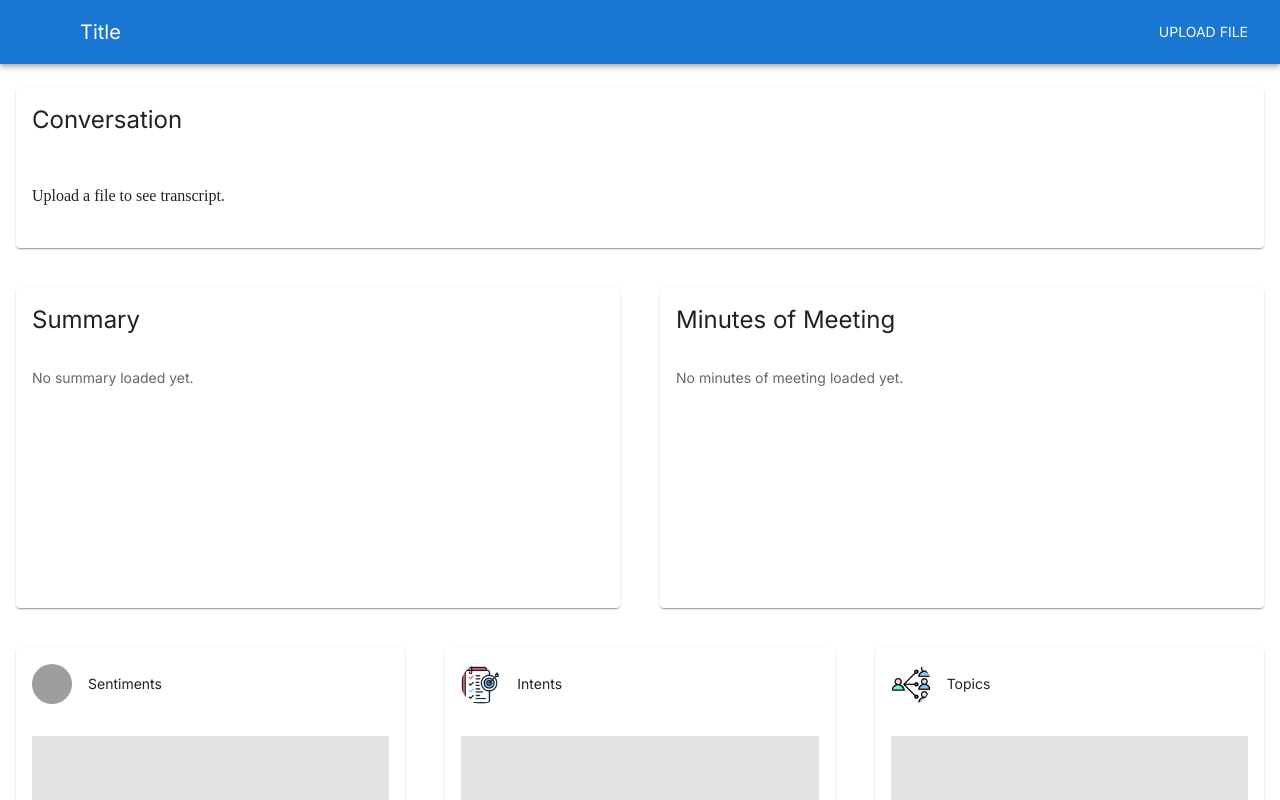
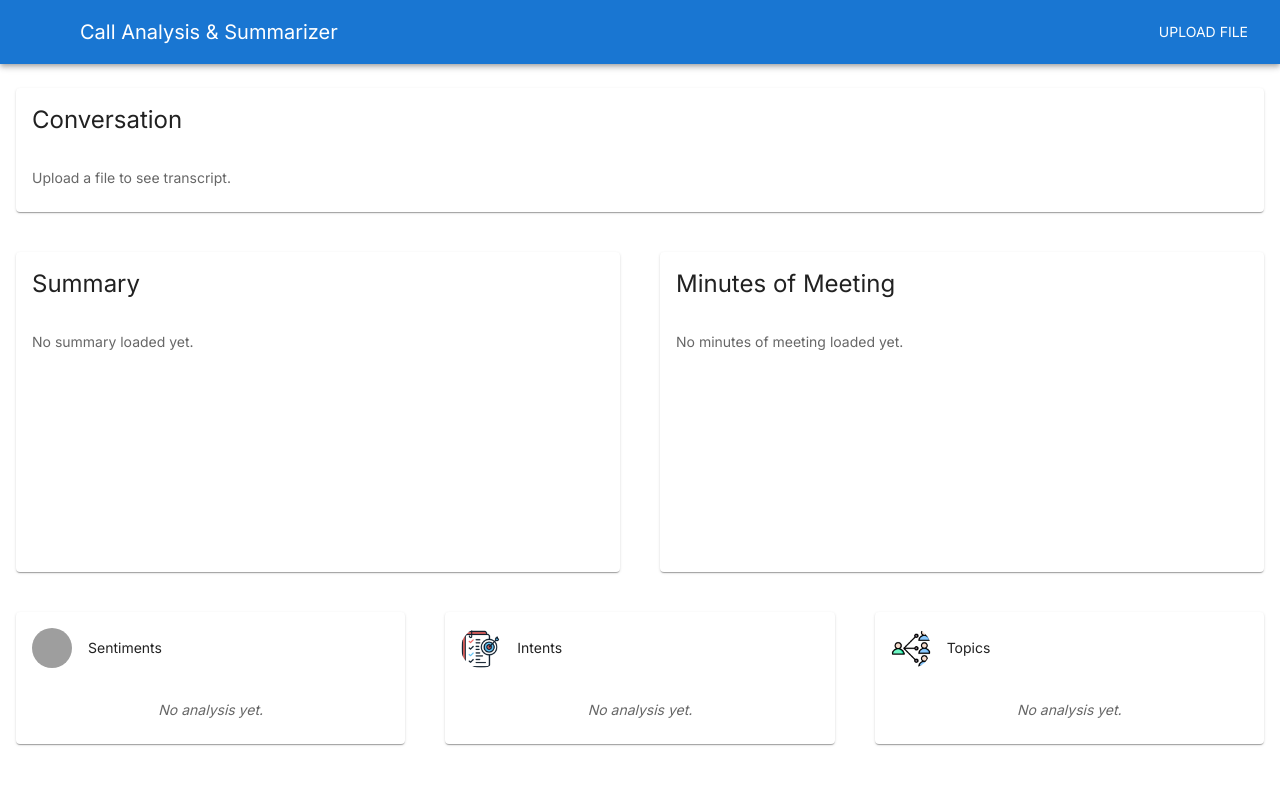
Before and after one commit to anantjain06/audio-to-text-conversion, a React (Vite) app in the folder frontend/: page / in a window 1280 px wide. Shown: the top 800 px of the page. Built offline with nearby package versions, Linux system fonts and the light colour scheme; grey boxes are pictures that could not be loaded; some icons are missing.

Commit message:
frontend changes

```diff
--- a/frontend/src/App.tsx
+++ b/frontend/src/App.tsx
@@ -54,7 +54,7 @@ export default function App() {
                 <MenuIcon />
               </IconButton>
               <Typography variant="h6" component="div" sx={{ flexGrow: 1 }}>
-                Title
+                Call Analysis & Summarizer
               </Typography>
               <Button color="inherit" onClick={handleButtonClick}>
                 Upload File
--- a/frontend/src/pages/Analysis.tsx
+++ b/frontend/src/pages/Analysis.tsx
@@ -6,7 +6,6 @@ import {
   CardHeader,
   CardContent,
   Grid,
-  Skeleton,
   Typography,
   LinearProgress,
   CircularProgress,
@@ -18,7 +17,6 @@ import { PieChart } from "@mui/x-charts/PieChart";
 import { analysis_api } from "../api/apis";
 
 const containerWidth_1 = "33%";
-const containerHeight = "40vh";
 
 const cardConfigs = [
   {
@@ -40,6 +38,8 @@ interface TranscriptProps {
 }
 
 export default function Analysis({ text }: TranscriptProps) {
+  const [hasFetched, setHasFetched] = useState(false);
+
   const [sentiments, setSentiments] = useState<any[]>([]);
   const [intents, setIntents] = useState<any[]>([]);
   const [topics, setTopics] = useState<any[]>([]);
@@ -48,12 +48,13 @@ export default function Analysis({ text }: TranscriptProps) {
     try {
       if (!text) return;
       const response = await analysis_api(text);
-      console.log("response>>", response);
+      setHasFetched(true);
 
       setSentiments(response?.sentiment_result || []);
       setIntents(response?.intent_result || []);
       setTopics(response?.topic_result || []);
     } catch (err) {
+      setHasFetched(true);
       console.error("Analysis error", err);
     }
   };
@@ -140,13 +141,18 @@ export default function Analysis({ text }: TranscriptProps) {
                 />
               )}
 
-              {!sentiments.length && !intents.length && !topics.length && (
-                <Skeleton
-                  sx={{ height: containerHeight }}
-                  animation="wave"
-                  variant="rectangular"
-                />
-              )}
+              {!hasFetched ? (
+                <Typography
+                  variant="body2"
+                  sx={{
+                    color: "text.secondary",
+                    fontStyle: "italic",
+                    textAlign: "center",
+                  }}
+                >
+                  No analysis yet.
+                </Typography>
+              ) : null}
             </CardContent>
           </Card>
         );
--- a/frontend/src/pages/Summary.tsx
+++ b/frontend/src/pages/Summary.tsx
@@ -33,10 +33,10 @@ export default function Summary({ text }: TranscriptProps) {
   };
 
   useEffect(() => {
-      if (text.length > 0) {
-        getSummary();
-      }
-    }, [text]);
+    if (text.length > 0) {
+      getSummary();
+    }
+  }, [text]);
 
   const handleCopy = (text: string) => {
     navigator.clipboard.writeText(text);
@@ -52,12 +52,8 @@ export default function Summary({ text }: TranscriptProps) {
     window.URL.revokeObjectURL(url);
   };
 
-  const renderCard = (
-    title: string,
-    content: string,
-    filename: string,
-  ) => (
-    <Card sx={{width: "50%", height: "40vh", m: 2}}>
+  const renderCard = (title: string, content: string, filename: string) => (
+    <Card sx={{ width: "50%", height: "40vh", m: 2 }}>
       <CardHeader
         title={title}
         action={
@@ -74,12 +70,27 @@ export default function Summary({ text }: TranscriptProps) {
           </Stack>
         }
       />
-      <CardContent>
+      <CardContent sx={{ maxHeight: "200px", overflowY: "auto" }}>
         <Typography
           variant="body2"
-          sx={{ color: "text.secondary", whiteSpace: "pre-wrap" }}
+          sx={{
+            color: "text.secondary",
+            whiteSpace: "pre-wrap",
+            wordBreak: "break-word",
+            overflowWrap: "anywhere",
+          }}
         >
-          {content || `No ${title.toLowerCase()} loaded yet.`}
+          <pre
+            style={{
+              margin: 0,
+              fontFamily: "inherit",
+              whiteSpace: "pre-wrap",
+              wordBreak: "break-word",
+              overflowWrap: "anywhere",
+            }}
+          >
+            {content || `No ${title.toLowerCase()} loaded yet.`}
+          </pre>
         </Typography>
       </CardContent>
     </Card>
--- a/frontend/src/pages/Transcript.tsx
+++ b/frontend/src/pages/Transcript.tsx
@@ -1,4 +1,4 @@
-import { Card, CardHeader, CardContent } from "@mui/material";
+import { Card, CardHeader, CardContent, Typography } from "@mui/material";
 interface TranscriptProps {
   text: string;
 }
@@ -8,9 +8,27 @@ export default function Transcript({ text }: TranscriptProps) {
     <Card sx={{ width: "100%", m: 2 }}>
       <CardHeader title="Conversation" />
       <CardContent>
-        <pre style={{ whiteSpace: "pre-wrap", fontFamily: "inherit" }}>
-          {text || "Upload a file to see transcript."}
-        </pre>
+        <Typography
+          variant="body2"
+          sx={{
+            color: "text.secondary",
+            whiteSpace: "pre-wrap", // keeps newlines, allows wrapping
+            wordBreak: "break-word", // breaks long words
+            overflowWrap: "anywhere", // wraps even without spaces
+          }}
+        >
+          <pre
+            style={{
+              margin: 0,
+              fontFamily: "inherit",
+              whiteSpace: "pre-wrap",
+              wordBreak: "break-word",
+              overflowWrap: "anywhere",
+            }}
+          >
+            {text || "Upload a file to see transcript."}
+          </pre>
+        </Typography>
       </CardContent>
     </Card>
   );
```
